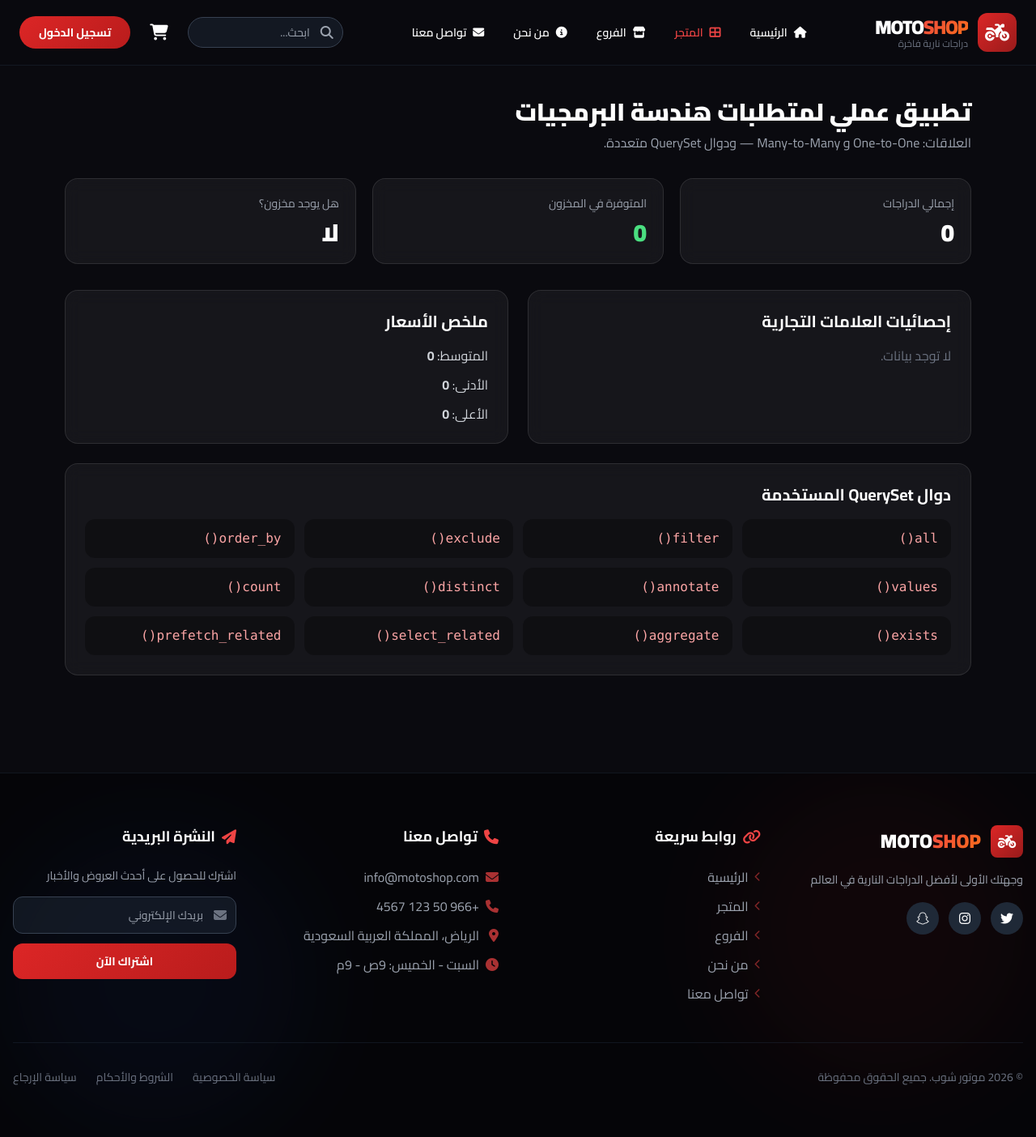
After one commit to eslamalbnaa-droid/my_reposeslam, a Django app: page /shop/queryset-lab/ in a window 1280 px wide. The commit adds this page. Shown: the whole page at 81% size. Run offline with Django 4.2, Linux system fonts and the light colour scheme; data that the repository does not hold is empty; some libraries are stand-ins or nearby versions.

Commit message:
form funtction 7 many to many  one to one

```diff
--- a/Desktop/مجلد جديد/motoshop/shop/templates/shop/base.html
+++ b/Desktop/مجلد جديد/motoshop/shop/templates/shop/base.html
@@ -5,8 +5,31 @@
     <meta charset="UTF-8">
     <meta name="viewport" content="width=device-width, initial-scale=1.0">
     <title>{% block title %}موتور شوب - دراجات نارية{% endblock %}</title>
-    <link rel="stylesheet" href="{% static 'css/style.css' %}">
-    <link rel="stylesheet" href="{% static 'css/icons.css' %}">
+    <script src="https://cdn.tailwindcss.com"></script>
+    <link href="https://fonts.googleapis.com/css2?family=Cairo:wght@300;400;600;700;800;900&display=swap" rel="stylesheet">
+    <link rel="stylesheet" href="https://cdnjs.cloudflare.com/ajax/libs/font-awesome/6.4.0/css/all.min.css">
+    <style>
+        * { font-family: 'Cairo', sans-serif; }
+        .hero-gradient { background: linear-gradient(135deg, #0a0a0f 0%, #1a1a2e 50%, #16213e 100%); }
+        .card-hover { transition: all 0.5s cubic-bezier(0.4, 0, 0.2, 1); }
+        .card-hover:hover { transform: translateY(-12px); box-shadow: 0 30px 60px -15px rgba(220, 38, 38, 0.3); }
+        .btn-primary { background: linear-gradient(135deg, #dc2626 0%, #b91c1c 100%); transition: all 0.3s ease; }
+        .btn-primary:hover { transform: scale(1.05); box-shadow: 0 10px 30px rgba(220, 38, 38, 0.4); }
+        .nav-blur { backdrop-filter: blur(20px); background: rgba(10, 10, 15, 0.95); }
+        .text-gradient { background: linear-gradient(135deg, #ef4444 0%, #f97316 100%); -webkit-background-clip: text; -webkit-text-fill-color: transparent; background-clip: text; }
+        .animate-float { animation: float 6s ease-in-out infinite; }
+        @keyframes float { 0%, 100% { transform: translateY(0px); } 50% { transform: translateY(-20px); } }
+        .animate-fade-in-up { animation: fadeInUp 0.8s ease-out forwards; opacity: 0; }
+        @keyframes fadeInUp { from { opacity: 0; transform: translateY(40px); } to { opacity: 1; transform: translateY(0); } }
+        .animate-slide-in-right { animation: slideInRight 0.8s ease-out forwards; opacity: 0; }
+        @keyframes slideInRight { from { opacity: 0; transform: translateX(50px); } to { opacity: 1; transform: translateX(0); } }
+        .glass-card { background: rgba(255, 255, 255, 0.05); backdrop-filter: blur(10px); border: 1px solid rgba(255, 255, 255, 0.1); }
+        .hover-lift { transition: transform 0.3s ease, box-shadow 0.3s ease; }
+        .hover-lift:hover { transform: translateY(-5px); box-shadow: 0 20px 40px rgba(0,0,0,0.3); }
+        ::-webkit-scrollbar { width: 8px; }
+        ::-webkit-scrollbar-track { background: #0a0a0f; }
+        ::-webkit-scrollbar-thumb { background: #dc2626; border-radius: 4px; }
+    </style>
     {% block extra_css %}{% endblock %}
 </head>
 <body class="bg-[#0a0a0f] text-white min-h-screen overflow-x-hidden">
@@ -177,10 +200,10 @@
                 <div>
                     <h4 class="font-bold text-lg mb-6 flex items-center"><i class="fas fa-phone text-red-500 ml-2"></i>تواصل معنا</h4>
                     <ul class="space-y-3 text-gray-400">
-                        <li class="flex items-center"><i class="fas fa-envelope w-6 text-red-500/70"></i>eslamalbna@gmail.com</li>
-                        <li class="flex items-center"><i class="fas fa-phone w-6 text-red-500/70"></i> 778348969</li>
-                        <li class="flex items-center"><i class="fas fa-map-marker-alt w-6 text-red-500/70"></i> اب  اليمن السعيد </li>
-                        <li class="flex items-center"><i class="fas fa-clock w-6 text-red-500/70"></i> السبت - الخميس : 9ص - 9م</li>
+                        <li class="flex items-center"><i class="fas fa-envelope w-6 text-red-500/70"></i> info@motoshop.com</li>
+                        <li class="flex items-center"><i class="fas fa-phone w-6 text-red-500/70"></i> +966 50 123 4567</li>
+                        <li class="flex items-center"><i class="fas fa-map-marker-alt w-6 text-red-500/70"></i> الرياض، المملكة العربية السعودية</li>
+                        <li class="flex items-center"><i class="fas fa-clock w-6 text-red-500/70"></i> السبت - الخميس: 9ص - 9م</li>
                     </ul>
                 </div>
 
@@ -208,7 +231,25 @@
         </div>
     </footer>
 
+    <script>
+        function toggleMobileMenu() {
+            const menu = document.getElementById('mobileMenu');
+            menu.classList.toggle('hidden');
+        }
+        window.addEventListener('scroll', function() {
+            const navbar = document.getElementById('navbar');
+            if (window.scrollY > 50) { navbar.classList.add('shadow-lg'); }
+            else { navbar.classList.remove('shadow-lg'); }
+        });
+        setTimeout(() => {
+            const messages = document.getElementById('messages');
+            if (messages) { messages.style.opacity = '0'; messages.style.transition = 'opacity 0.5s ease'; setTimeout(() => messages.remove(), 500); }
+        }, 5000);
+        const observer = new IntersectionObserver((entries) => {
+            entries.forEach(entry => { if (entry.isIntersecting) { entry.target.classList.add('animate-fade-in-up'); observer.unobserve(entry.target); } });
+        }, { threshold: 0.1, rootMargin: '0px 0px -50px 0px' });
+        document.querySelectorAll('.animate-on-scroll').forEach(el => { observer.observe(el); });
+    </script>
     {% block extra_js %}{% endblock %}
-    <script src="{% static 'js/main.js' %}" defer></script>
 </body>
 </html>
--- a/Desktop/مجلد جديد/motoshop/shop/templates/shop/contact.html
+++ b/Desktop/مجلد جديد/motoshop/shop/templates/shop/contact.html
@@ -37,7 +37,7 @@
                         </div>
                         <div>
                             <h4 class="font-bold">رقم الهاتف</h4>
-                            <p class="text-gray-400 text-sm">778348969</p>
+                            <p class="text-gray-400 text-sm">+966 50 123 4567</p>
                         </div>
                     </div>
                     <div class="flex items-center gap-4 bg-gray-800/30 rounded-xl p-5 border border-gray-800/50">
@@ -46,7 +46,7 @@
                         </div>
                         <div>
                             <h4 class="font-bold">البريد الإلكتروني</h4>
-                            <p class="text-gray-400 text-sm">eslamalbna@gmail.com</p>
+                            <p class="text-gray-400 text-sm">info@motoshop.com</p>
                         </div>
                     </div>
                     <div class="flex items-center gap-4 bg-gray-800/30 rounded-xl p-5 border border-gray-800/50">
@@ -55,7 +55,7 @@
                         </div>
                         <div>
                             <h4 class="font-bold">العنوان</h4>
-                            <p class="text-gray-400 text-sm">  اب اليمن السعيد  </p>
+                            <p class="text-gray-400 text-sm">الرياض، المملكة العربية السعودية</p>
                         </div>
                     </div>
                     <div class="flex items-center gap-4 bg-gray-800/30 rounded-xl p-5 border border-gray-800/50">
--- /dev/null
+++ b/Desktop/مجلد جديد/motoshop/shop/templates/shop/queryset_lab.html
@@ -0,0 +1,68 @@
+{% extends 'shop/base.html' %}
+{% block title %}واجب هندسة البرمجيات - QuerySet{% endblock %}
+{% block content %}
+<div class="max-w-6xl mx-auto px-4 py-10">
+    <div class="mb-8">
+        <h1 class="text-3xl font-black text-white mb-2">تطبيق عملي لمتطلبات هندسة البرمجيات</h1>
+        <p class="text-gray-400">العلاقات: One-to-One و Many-to-Many — ودوال QuerySet متعددة.</p>
+    </div>
+
+    <div class="grid md:grid-cols-3 gap-5 mb-8">
+        <div class="glass-card rounded-2xl p-5">
+            <div class="text-gray-400 text-sm">إجمالي الدراجات</div>
+            <div class="text-3xl font-black text-white mt-2">{{ report.total_count }}</div>
+        </div>
+        <div class="glass-card rounded-2xl p-5">
+            <div class="text-gray-400 text-sm">المتوفرة في المخزون</div>
+            <div class="text-3xl font-black text-green-400 mt-2">{{ report.available_count }}</div>
+        </div>
+        <div class="glass-card rounded-2xl p-5">
+            <div class="text-gray-400 text-sm">هل يوجد مخزون؟</div>
+            <div class="text-3xl font-black text-white mt-2">{% if report.has_stock %}نعم{% else %}لا{% endif %}</div>
+        </div>
+    </div>
+
+    <div class="grid lg:grid-cols-2 gap-6">
+        <section class="glass-card rounded-2xl p-6">
+            <h2 class="text-xl font-bold text-white mb-4">إحصائيات العلامات التجارية</h2>
+            <div class="space-y-3">
+                {% for item in report.brand_stats %}
+                <div class="flex items-center justify-between border-b border-white/10 pb-2">
+                    <span class="text-gray-300">{{ item.brand }}</span>
+                    <span class="text-red-400">{{ item.total }} دراجة</span>
+                </div>
+                {% empty %}
+                <p class="text-gray-500">لا توجد بيانات.</p>
+                {% endfor %}
+            </div>
+        </section>
+
+        <section class="glass-card rounded-2xl p-6">
+            <h2 class="text-xl font-bold text-white mb-4">ملخص الأسعار</h2>
+            <div class="space-y-3 text-gray-300">
+                <p>المتوسط: <strong>{{ report.price_summary.average_price|default:'0' }}</strong></p>
+                <p>الأدنى: <strong>{{ report.price_summary.minimum_price|default:'0' }}</strong></p>
+                <p>الأعلى: <strong>{{ report.price_summary.maximum_price|default:'0' }}</strong></p>
+            </div>
+        </section>
+
+        <section class="glass-card rounded-2xl p-6 lg:col-span-2">
+            <h2 class="text-xl font-bold text-white mb-4">دوال QuerySet المستخدمة</h2>
+            <div class="grid sm:grid-cols-2 lg:grid-cols-4 gap-3">
+                <code class="px-4 py-3 rounded-xl bg-black/30 text-red-300">all()</code>
+                <code class="px-4 py-3 rounded-xl bg-black/30 text-red-300">filter()</code>
+                <code class="px-4 py-3 rounded-xl bg-black/30 text-red-300">exclude()</code>
+                <code class="px-4 py-3 rounded-xl bg-black/30 text-red-300">order_by()</code>
+                <code class="px-4 py-3 rounded-xl bg-black/30 text-red-300">values()</code>
+                <code class="px-4 py-3 rounded-xl bg-black/30 text-red-300">annotate()</code>
+                <code class="px-4 py-3 rounded-xl bg-black/30 text-red-300">distinct()</code>
+                <code class="px-4 py-3 rounded-xl bg-black/30 text-red-300">count()</code>
+                <code class="px-4 py-3 rounded-xl bg-black/30 text-red-300">exists()</code>
+                <code class="px-4 py-3 rounded-xl bg-black/30 text-red-300">aggregate()</code>
+                <code class="px-4 py-3 rounded-xl bg-black/30 text-red-300">select_related()</code>
+                <code class="px-4 py-3 rounded-xl bg-black/30 text-red-300">prefetch_related()</code>
+            </div>
+        </section>
+    </div>
+</div>
+{% endblock %}
--- a/Desktop/مجلد جديد/motoshop/shop/urls.py
+++ b/Desktop/مجلد جديد/motoshop/shop/urls.py
@@ -4,7 +4,7 @@ from . import views
 urlpatterns = [
     path('', views.home, name='home'),
     path('shop/', views.product_list, name='product_list'),
-    path('shop/smart-suggestions/', views.smart_filter_suggestions, name='smart_filter_suggestions'),
+    path('shop/queryset-lab/', views.queryset_lab, name='queryset_lab'),
     path('shop/<slug:slug>/', views.product_detail, name='product_detail'),
     path('cart/', views.cart_view, name='cart'),
     path('cart/add/<slug:slug>/', views.add_to_cart, name='add_to_cart'),
--- a/Desktop/مجلد جديد/motoshop/shop/views.py
+++ b/Desktop/مجلد جديد/motoshop/shop/views.py
@@ -3,10 +3,9 @@ from django.contrib.auth.decorators import login_required
 from django.contrib import messages
 from django.db.models import Q
 from django.core.paginator import Paginator
-from django.http import JsonResponse
 from .models import Motorcycle, Category, Cart, CartItem, Order, OrderItem
 from .forms import OrderForm, ContactForm
-from .smart_filter.engine import suggest_motorcycles
+from .queryset_lab import build_queryset_report
 
 
 def home(request):
@@ -22,6 +21,12 @@ def home(request):
         'brands': brands,
     }
     return render(request, 'shop/home.html', context)
+
+
+def queryset_lab(request):
+    """صفحة عملية توضح متطلبات واجب هندسة البرمجيات."""
+    report = build_queryset_report()
+    return render(request, 'shop/queryset_lab.html', {'report': report})
 
 
 def product_list(request):
@@ -100,20 +105,6 @@ def product_list(request):
         'available_colors': available_colors,
     }
     return render(request, 'shop/product_list.html', context)
-
-
-def smart_filter_suggestions(request):
-    """Return local smart-filter suggestions for Arabic/English bike names."""
-    query = request.GET.get('q', '').strip()
-    if not query:
-        return JsonResponse({'query': '', 'suggestions': []})
-
-    suggestions = suggest_motorcycles(
-        Motorcycle.objects.select_related('category').all(),
-        query,
-        limit=6,
-    )
-    return JsonResponse({'query': query, 'suggestions': suggestions})
 
 
 def product_detail(request, slug):
```
Also changed, not shown: Desktop/مجلد جديد/motoshop/SOFTWARE_ENGINEERING_ASSIGNMENT.md (added, +44 -0 lines), Desktop/مجلد جديد/motoshop/shop/admin.py (+7 -1 lines), Desktop/مجلد جديد/motoshop/shop/models.py (+28 -0 lines), Desktop/مجلد جديد/motoshop/shop/queryset_lab.py (added, +66 -0 lines), Desktop/مجلد جديد/motoshop/shop/templates/shop/about.html (+17 -17 lines), Desktop/مجلد جديد/motoshop/shop/templates/shop/product_list.html (+4 -28 lines), Desktop/مجلد جديد/motoshop/db.sqlite3, Desktop/مجلد جديد/motoshop/shop/migrations/0002_software_engineering_relations.py (added).
